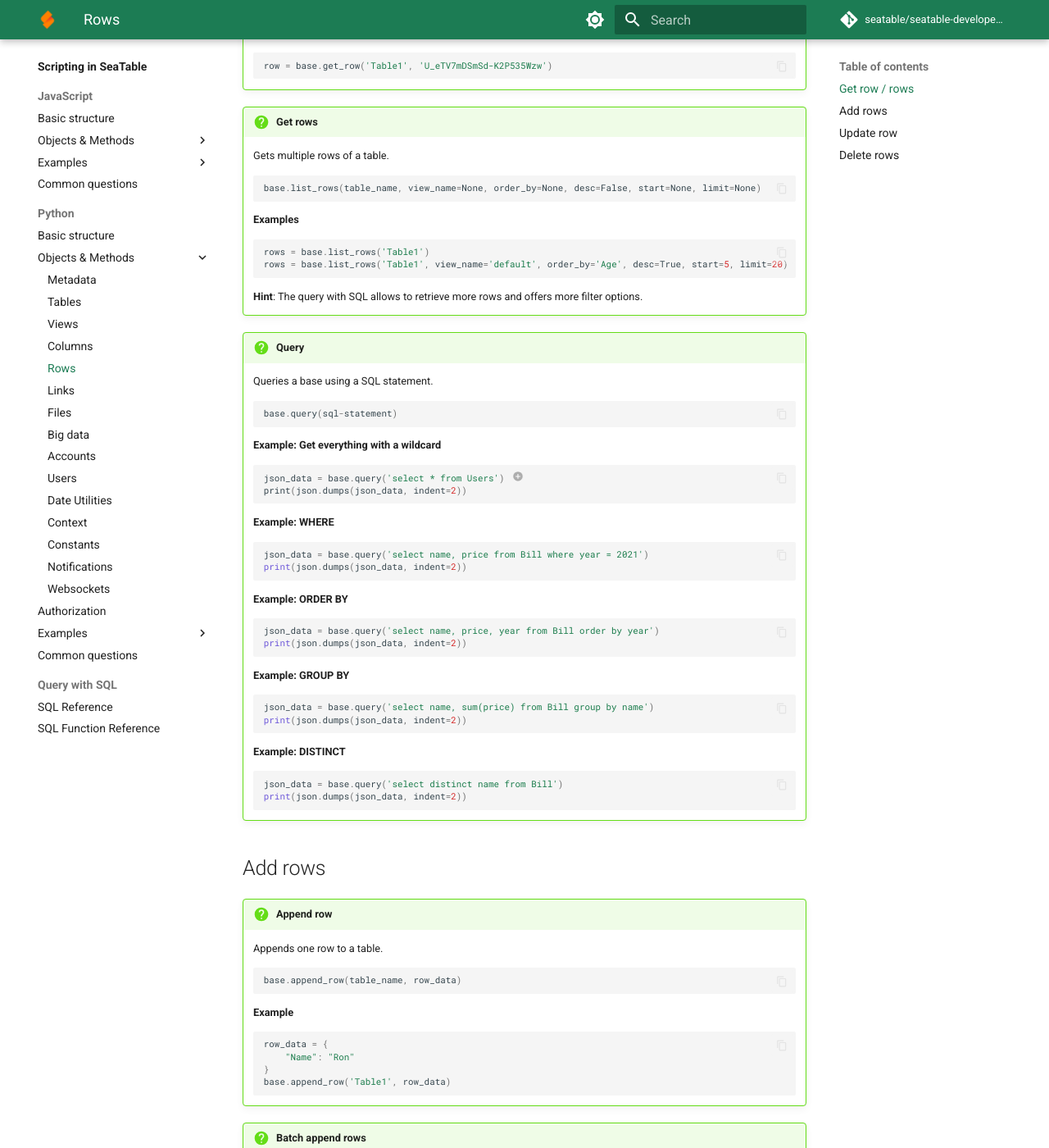
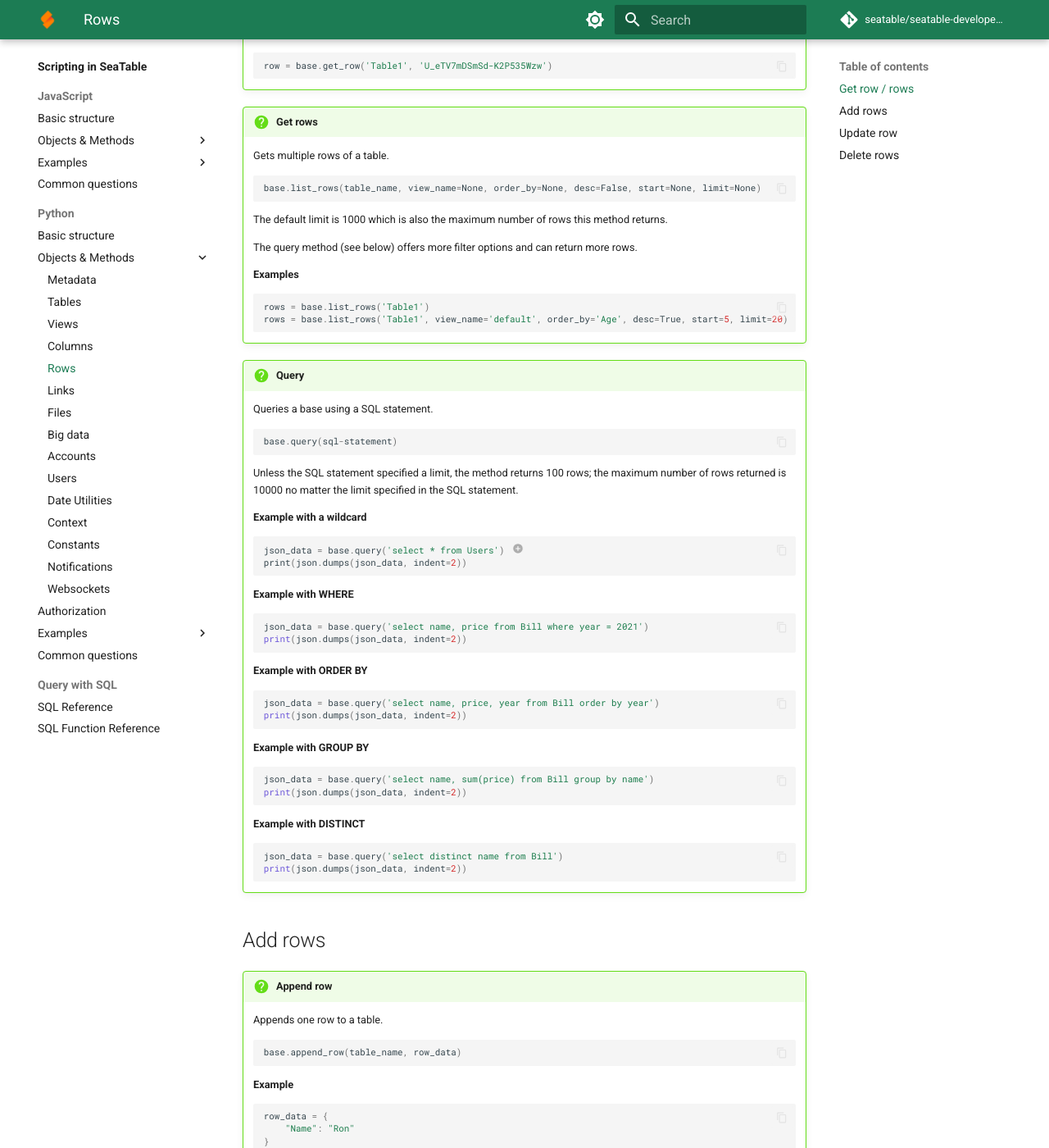
Before and after one commit to seatable/seatable-developer-docs, an MkDocs documentation site: the page built from docs/scripts/python/objects/rows.md, in a window 1280 px wide and 1400 px high, scrolled down 380 px. Shown: the whole window at 82% size. Built offline with MkDocs 1.6.1 and Material for MkDocs 9.7.7, drawn with Linux system fonts in a browser that asks for light colours; comment, search, counter and statistics services are not loaded.

Commit message:
Update rows.md
Added limits for list_rows and query

````diff
--- a/docs/scripts/python/objects/rows.md
+++ b/docs/scripts/python/objects/rows.md
@@ -24,14 +24,16 @@
     base.list_rows(table_name, view_name=None, order_by=None, desc=False, start=None, limit=None)
     ```
 
+    The default limit is 1000 which is also the maximum number of rows this method returns.
+
+    The query method (see below) offers more filter options and can return more rows.
+
     __Examples__
 
     ``` python
     rows = base.list_rows('Table1')
     rows = base.list_rows('Table1', view_name='default', order_by='Age', desc=True, start=5, limit=20)
     ```
-
-    __Hint__: The query with SQL allows to retrieve more rows and offers more filter options.
 
 !!! question "Query"
 
@@ -41,7 +43,9 @@
     base.query(sql-statement)
     ```
 
-    __Example: Get everything with a wildcard__
+    Unless the SQL statement specified a limit, the method returns 100 rows; the maximum number of rows returned is 10000 no matter the limit specified in the SQL statement.
+
+    __Example with a wildcard__
 
     ``` js
     json_data = base.query('select * from Users') // (1)!
@@ -76,28 +80,28 @@
         ]
         ```
 
-    __Example: WHERE__
+    __Example with WHERE__
 
     ``` python
     json_data = base.query('select name, price from Bill where year = 2021')
     print(json.dumps(json_data, indent=2))
     ```
 
-    __Example: ORDER BY__
+    __Example with ORDER BY__
 
     ``` python
     json_data = base.query('select name, price, year from Bill order by year')
     print(json.dumps(json_data, indent=2))
     ```
 
-    __Example: GROUP BY__
+    __Example with GROUP BY__
 
     ``` python
     json_data = base.query('select name, sum(price) from Bill group by name')
     print(json.dumps(json_data, indent=2))
     ```
 
-    __Example: DISTINCT__
+    __Example with DISTINCT__
 
     ``` python
     json_data = base.query('select distinct name from Bill')
@@ -158,7 +162,6 @@
     row_data = {
         "Name": "Ron"
     }
-
     base.insert_row('Table1', row_data, 'U_eTV7mDSmSd-K2P535Wzw')
     ```
 
@@ -179,7 +182,6 @@
     row_data = {
         "Name": "Ron"
     }
-
     base.update_row('Table1', 'U_eTV7mDSmSd-K2P535Wzw', row_data)
     ```
 
@@ -213,7 +215,6 @@
             "Heigt" : "173"
             }
     }]
-
     base.batch_update_rows('Table1', rows_data)
     ```
 
````
